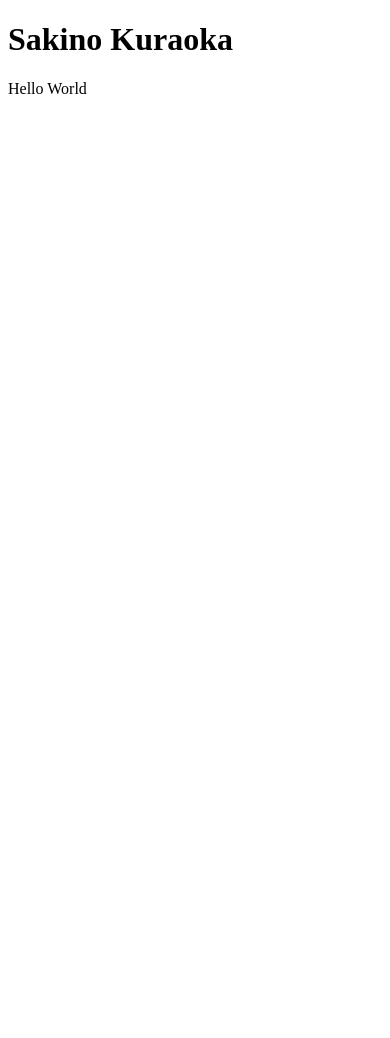
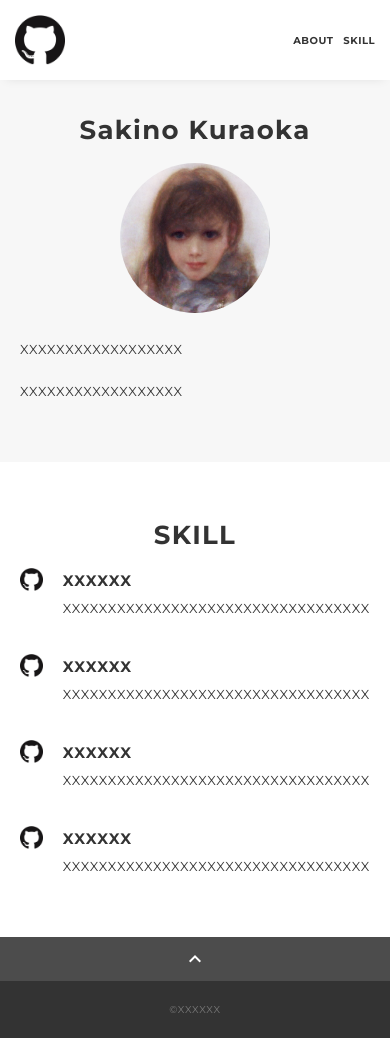
Before and after one commit to sakino0403/portfolio, a plain HTML site: page docs/index.html in a window 390 px wide. Before the commit the page ends 844 px from the top, so only its background shows below. Drawn offline with nearby package versions, Linux system fonts and the light colour scheme.

Commit message:
テンプレート反映

```diff
--- /dev/null
+++ b/docs/css/ress.css
@@ -0,0 +1,283 @@
+/*!
+ * ress.css • v3.0.1
+ * MIT License
+ * github.com/filipelinhares/ress
+ */
+
+/* # =================================================================
+   # Global selectors
+   # ================================================================= */
+
+html {
+  box-sizing: border-box;
+  word-break: normal;
+  -moz-tab-size: 4;
+  tab-size: 4;
+
+  -webkit-text-size-adjust: 100%; /* Prevent adjustments of font size after orientation changes in iOS */
+}
+
+*,
+::before,
+::after {
+  box-sizing: inherit;
+  background-repeat: no-repeat; /* Set `background-repeat: no-repeat` to all elements and pseudo elements */
+}
+
+::before,
+::after {
+  vertical-align: inherit;
+  text-decoration: inherit; /* Inherit text-decoration and vertical align to ::before and ::after pseudo elements */
+}
+
+* {
+  margin: 0;
+  padding: 0; /* Reset `padding` and `margin` of all elements */
+}
+
+/* # =================================================================
+   # General elements
+   # ================================================================= */
+
+hr {
+  overflow: visible; /* Show the overflow in Edge and IE */
+  height: 0; /* Add the correct box sizing in Firefox */
+}
+
+details,
+main {
+  display: block; /* Render the `main` element consistently in IE. */
+}
+
+summary {
+  display: list-item; /* Add the correct display in all browsers */
+}
+
+small {
+  font-size: 80%; /* Set font-size to 80% in `small` elements */
+}
+
+[hidden] {
+  display: none; /* Add the correct display in IE */
+}
+
+abbr[title] {
+  /* Add the correct text decoration in Chrome, Edge, IE, Opera, and Safari */
+  text-decoration: underline;
+  text-decoration: underline dotted;
+  border-bottom: none; /* Remove the bottom border in Chrome 57 */
+}
+
+a {
+  background-color: transparent; /* Remove the gray background on active links in IE 10 */
+}
+
+a:active,
+a:hover {
+  outline-width: 0; /* Remove the outline when hovering in all browsers */
+}
+
+code,
+kbd,
+pre,
+samp {
+  font-family: monospace, monospace; /* Specify the font family of code elements */
+}
+
+pre {
+  font-size: 1em; /* Correct the odd `em` font sizing in all browsers */
+}
+
+b,
+strong {
+  font-weight: bolder; /* Add the correct font weight in Chrome, Edge, and Safari */
+}
+
+/* https://gist.github.com/unruthless/413930 */
+sub,
+sup {
+  position: relative;
+  font-size: 75%;
+  line-height: 0;
+  vertical-align: baseline;
+}
+
+sub {
+  bottom: -.25em;
+}
+
+sup {
+  top: -.5em;
+}
+
+/* # =================================================================
+   # Forms
+   # ================================================================= */
+
+input {
+  border-radius: 0;
+}
+
+/* Replace pointer cursor in disabled elements */
+[disabled] {
+  cursor: default;
+}
+
+[type="number"]::-webkit-inner-spin-button,
+[type="number"]::-webkit-outer-spin-button {
+  height: auto; /* Correct the cursor style of increment and decrement buttons in Chrome */
+}
+
+[type="search"] {
+  outline-offset: -2px; /* Correct the outline style in Safari */
+
+  -webkit-appearance: textfield; /* Correct the odd appearance in Chrome and Safari */
+}
+
+[type="search"]::-webkit-search-decoration {
+  -webkit-appearance: none; /* Remove the inner padding in Chrome and Safari on macOS */
+}
+
+textarea {
+  overflow: auto; /* Internet Explorer 11+ */
+  resize: vertical; /* Specify textarea resizability */
+}
+
+button,
+input,
+optgroup,
+select,
+textarea {
+  font: inherit; /* Specify font inheritance of form elements */
+}
+
+optgroup {
+  font-weight: bold; /* Restore the font weight unset by the previous rule */
+}
+
+button {
+  overflow: visible; /* Address `overflow` set to `hidden` in IE 8/9/10/11 */
+}
+
+button,
+select {
+  text-transform: none; /* Firefox 40+, Internet Explorer 11- */
+}
+
+/* Apply cursor pointer to button elements */
+button,
+[type="button"],
+[type="reset"],
+[type="submit"],
+[role="button"] {
+  cursor: pointer;
+  color: inherit;
+}
+
+/* Remove inner padding and border in Firefox 4+ */
+button::-moz-focus-inner,
+[type="button"]::-moz-focus-inner,
+[type="reset"]::-moz-focus-inner,
+[type="submit"]::-moz-focus-inner {
+  padding: 0;
+  border-style: none;
+}
+
+/* Replace focus style removed in the border reset above */
+button:-moz-focusring,
+[type="button"]::-moz-focus-inner,
+[type="reset"]::-moz-focus-inner,
+[type="submit"]::-moz-focus-inner {
+  outline: 1px dotted ButtonText;
+}
+
+button,
+html [type="button"],
+/* Prevent a WebKit bug where (2) destroys native `audio` and `video`controls in Android 4 */
+[type="reset"],
+[type="submit"] {
+  -webkit-appearance: button; /* Correct the inability to style clickable types in iOS */
+}
+
+/* Remove the default button styling in all browsers */
+button,
+input,
+select,
+textarea {
+  border-style: none;
+  background-color: transparent;
+}
+
+/* Style select like a standard input */
+select {
+  -webkit-appearance: none; /* Chrome 41+ */
+  -moz-appearance: none; /* Firefox 36+ */
+}
+
+select::-ms-expand {
+  display: none; /* Internet Explorer 11+ */
+}
+
+select::-ms-value {
+  color: currentColor; /* Internet Explorer 11+ */
+}
+
+legend {
+  display: table; /* Correct the text wrapping in Edge and IE */
+  max-width: 100%; /* Correct the text wrapping in Edge and IE */
+  max-width: 100%; /* Correct the text wrapping in Edge 18- and IE */
+  white-space: normal; /* Correct the text wrapping in Edge and IE */
+  color: inherit; /* Correct the color inheritance from `fieldset` elements in IE */
+  border: 0; /* Correct `color` not being inherited in IE 8/9/10/11 */
+}
+
+::-webkit-file-upload-button {
+  font: inherit; /* Change font properties to `inherit` in Chrome and Safari */
+  color: inherit;
+  /* Correct the inability to style clickable types in iOS and Safari */
+
+  -webkit-appearance: button;
+}
+
+/* # =================================================================
+   # Specify media element style
+   # ================================================================= */
+
+img {
+  border-style: none; /* Remove border when inside `a` element in IE 8/9/10 */
+}
+
+/* Add the correct vertical alignment in Chrome, Firefox, and Opera */
+progress {
+  vertical-align: baseline;
+}
+
+/* # =================================================================
+   # Accessibility
+   # ================================================================= */
+
+/* Hide content from screens but not screenreaders */
+@media screen {
+  [hidden~="screen"] {
+    display: inherit;
+  }
+  [hidden~="screen"]:not(:active):not(:focus):not(:target) {
+    position: absolute !important;
+    clip: rect(0 0 0 0) !important;
+  }
+}
+
+/* Specify the progress cursor of updating elements */
+[aria-busy="true"] {
+  cursor: progress;
+}
+
+/* Specify the pointer cursor of trigger elements */
+[aria-controls] {
+  cursor: pointer;
+}
+
+/* Specify the unstyled cursor of disabled, not-editable, or otherwise inoperable elements */
+[aria-disabled] {
+  cursor: default;
+}
--- /dev/null
+++ b/docs/css/style.css
@@ -0,0 +1,311 @@
+body {
+  font-family: "Montserrat","Helvetica Neue",Arial,"Hiragino Kaku Gothic ProN","Hiragino Sans",Meiryo,sans-serif;
+  font-size: 14px;
+  line-height: 1.8;
+  letter-spacing: .8px;
+  color: #333;
+}
+
+a {
+  transition: opacity .3s;
+  text-decoration: none;
+  color: #1ca9e3;
+}
+
+img {
+  max-width: 100%;
+  height: auto;
+  vertical-align: bottom;
+  border-style: none;
+}
+
+ul,
+li {
+  list-style: none;
+}
+
+.pc-only {
+  display: block;
+}
+
+.sp-only {
+  display: none;
+}
+
+.wrapper {
+  padding-top: 73px;
+}
+
+.section {
+  padding: 90px 0;
+}
+
+.section:nth-of-type(odd) {
+  background-color: #f7f7f7;
+}
+
+.inner {
+  max-width: 1340px;
+  margin: 0 auto;
+  padding: 0 40px;
+}
+
+.title {
+  font-size: 34px;
+  font-weight: bold;
+  line-height: 1;
+  margin-bottom: 40px;
+  text-align: center;
+  letter-spacing: .05em;
+  color: #333;
+}
+
+.lead {
+  margin-bottom: 30px;
+}
+
+/*--- header ---*/
+.header {
+  position: fixed;
+  top: 0;
+  z-index: 1;
+  width: 100%;
+  background-color: #fff;
+  box-shadow: 0 5px 10px -6px rgba(0,0,0,.1);
+}
+
+.header .inner {
+  display: flex;
+  align-items: center;
+  justify-content: space-between;
+  padding: 20px 40px;
+}
+
+.header-logo {
+  font-size: 20px;
+  font-weight: bold;
+  line-height: 1.2;
+  margin-right: 20px;
+  letter-spacing: .05em;
+}
+
+.header-logo a {
+  color: #333;
+}
+
+.header-banner {
+  width: 50px;
+}
+.header-nav-list {
+  display: flex;
+  justify-content: space-between;
+}
+
+.header-nav-item:not(:last-child) {
+  margin-right: 20px;
+}
+
+.header-nav-item a {
+  position: relative;
+  font-size: 13px;
+  font-weight: bold;
+  display: inline-block;
+  padding: 5px 0;
+  transition: .3s;
+  letter-spacing: .05em;
+  color: #333;
+}
+.header-nav-item a:after {
+  position: absolute;
+  bottom: 0;
+  left: 50%;
+  width: 0;
+  height: 3px;
+  content: "";
+  transition: .3s;
+  -webkit-transform: translateX(-50%);
+  transform: translateX(-50%);
+  background-color: #333;
+}
+
+.header-nav-item a:hover:after {
+  width: 100%;
+}
+
+/*--- about ---*/
+.profile {
+  display: flex;
+  flex-wrap: wrap;
+  max-width: 800px;
+  margin: 0 auto;
+}
+.profile-img {
+  width: 20%;
+  margin-right: 30px;
+  border-radius: 50%;
+}
+.profile-img img {
+  border-radius: 50%;
+}
+.profile-body {
+  flex: 1;
+}
+.profile-body p:not(:last-child) {
+  margin-bottom: 30px;
+}
+
+/*--- skill ---*/
+.skill-list {
+  display: flex;
+  flex-wrap: wrap;
+  justify-content: space-between;
+  margin-bottom: -50px;
+}
+
+.skill-item {
+  display: flex;
+  align-items: flex-start;
+  justify-content: space-between;
+  width: 48%;
+  margin-bottom: 50px;
+}
+
+.skill-img {
+  width: 60px;
+  height: auto;
+  margin-right: 20px;
+}
+
+.skill-body {
+  flex: 1;
+}
+
+.skill-name {
+  margin-bottom: 3px;
+}
+
+/*--- contact ---*/
+.contact {
+  text-align: center;
+}
+
+.contact-item:not(:last-child) {
+  margin-right: 10px;
+}
+
+.contact-icon {
+  width: 50px;
+}
+
+/*--- page-top ---*/
+.page-top {
+  font-weight: bold;
+  padding: 10px;
+  cursor: pointer;
+  text-align: center;
+  background-color: #4c4c4c;
+}
+
+.page-top .material-icons-outlined {
+  vertical-align: bottom;
+  color: #fff;
+}
+
+/*--- footer ---*/
+.footer {
+  padding: 30px;
+  background-color: #333;
+}
+
+.copyright {
+  font-size: 10px;
+  text-align: center;
+  color: #797979;
+}
+
+
+/* --- media Queries 767 ---*/
+@media screen and (max-width: 767px) {
+  body {
+    font-size: 13px;
+    line-height: 1.7;
+  }
+
+  .pc-only {
+    display: none;
+  }
+
+  .sp-only {
+    display: block;
+  }
+
+  .title {
+    font-size: 26px;
+    margin-bottom: 20px;
+  }
+
+  .wrapper {
+    padding-top: 57px;
+  }
+
+  .section {
+    padding: 60px 0;
+  }
+
+  .inner {
+    padding: 0 20px;
+  }
+
+  .header .inner {
+    padding: 15px;
+  }
+
+  .header-logo {
+    font-size: 15px;
+    margin-right: 15px;
+  }
+
+  .header-nav-item:not(:last-child) {
+    margin-right: 10px;
+  }
+
+  .header-nav-item a {
+    font-size: 10px;
+  }
+
+  .header-nav-item a:after {
+    display: none;
+  }
+
+  .profile {
+    display: block;
+  }
+  .profile-img {
+    width: 150px;
+    margin: 0 auto;
+    margin-bottom: 25px;
+  }
+
+  .profile-body p:not(:last-child) {
+    margin-bottom: 20px;
+  }
+
+  .skill-list {
+    display: block;
+    margin-bottom: 0;
+  }
+
+  .skill-item {
+    width: 100%;
+    margin-bottom: 35px;
+  }
+
+  .skill-item:last-child {
+    margin-bottom: 0;
+  }
+
+  .footer {
+    padding: 20px;
+  }
+
+}
--- a/docs/index.html
+++ b/docs/index.html
@@ -1,11 +1,117 @@
 <!DOCTYPE html>
 <html>
 <head>
-<meta charset="UTF-8">
-<title>My Portfolio</title>
+<meta charset="utf-8" />
+<meta name="viewport"
+	content="width=device-width,initial-scale=1.0,user-scalable=no" />
+<meta property="og:type" content="website" />
+<meta property="og:title" content="XXXXXX's portfolio" />
+<!-- <meta property="og:url" content="dummyurl" /> -->
+<meta property="og:description" content="XXXXXXの自己紹介サイトです。" />
+<meta property="og:image" content="img/ogp.png" />
+<meta name="description" content="XXXXXXの自己紹介サイトです。" />
+<title>XXXXXX ポートフォリオ</title>
+<link rel="preconnect" href="https://fonts.gstatic.com" />
+<link
+	href="https://fonts.googleapis.com/css2?family=Montserrat:wght@400;700&display=swap"
+	rel="stylesheet" />
+<link
+	href="https://fonts.googleapis.com/css?family=Material+Icons+Outlined"
+	rel="stylesheet" />
+<link href="css/ress.css" media="all" rel="stylesheet" type="text/css" />
+<link href="css/style.css" media="all" rel="stylesheet" type="text/css" />
+<!-- <link rel="shortcut icon" href="img/favicon.ico" /> -->
+<!-- <link rel="canonical" href="dummyurl" /> -->
 </head>
+
 <body>
-	<h1>Sakino Kuraoka</h1>
-	<p>Hello World</p>
+	<div class="wrapper">
+		<header class="header">
+			<div class="inner">
+				<h1 class="header-logo">
+					<a href="#"><img class="header-banner" src="img/github.png"
+						alt="ロゴマーク" /> </a>
+				</h1>
+				<nav class="header-nav">
+					<ul class="header-nav-list">
+						<li class="header-nav-item"><a href="#about">ABOUT</a></li>
+						<li class="header-nav-item"><a href="#skill">SKILL</a></li>
+					</ul>
+				</nav>
+			</div>
+		</header>
+
+		<main class="content">
+			<section class="about section" id="about">
+				<div class="inner">
+					<h2 class="title">Sakino Kuraoka</h2>
+					<div class="profile">
+						<p class="profile-img">
+							<img src="img/profile.png" alt="自画像" />
+						</p>
+						<div class="profile-body">
+							<p>XXXXXXXXXXXXXXXXXX</p>
+							<p>XXXXXXXXXXXXXXXXXX</p>
+						</div>
+					</div>
+				</div>
+			</section>
+
+			<section class="skill section" id="skill">
+				<div class="inner">
+					<h2 class="title">SKILL</h2>
+					<div class="skill-list">
+						<div class="skill-item">
+							<p class="skill-img">
+								<img src="img/github.png" alt="logo" />
+							</p>
+							<div class="skill-body">
+								<h3 class="skill-name">XXXXXX</h3>
+								<p class="skill-text">XXXXXXXXXXXXXXXXXXXXXXXXXXXXXXXXXX</p>
+							</div>
+						</div>
+						<div class="skill-item">
+							<p class="skill-img">
+								<img src="img/github.png" alt="logo" />
+							</p>
+							<div class="skill-body">
+								<h3 class="skill-name">XXXXXX</h3>
+								<p class="skill-text">XXXXXXXXXXXXXXXXXXXXXXXXXXXXXXXXXX</p>
+							</div>
+						</div>
+						<div class="skill-item">
+							<p class="skill-img">
+								<img src="img/github.png" alt="logo" />
+							</p>
+							<div class="skill-body">
+								<h3 class="skill-name">XXXXXX</h3>
+								<p class="skill-text">XXXXXXXXXXXXXXXXXXXXXXXXXXXXXXXXXX</p>
+							</div>
+						</div>
+						<div class="skill-item">
+							<p class="skill-img">
+								<img src="img/github.png" alt="logo" />
+							</p>
+							<div class="skill-body">
+								<h3 class="skill-name">XXXXXX</h3>
+								<p class="skill-text">XXXXXXXXXXXXXXXXXXXXXXXXXXXXXXXXXX</p>
+							</div>
+						</div>
+					</div>
+				</div>
+			</section>
+
+			<div class="page-top" id="js-page-top">
+				<span class="material-icons-outlined">expand_less</span>
+			</div>
+
+			<footer class="footer">
+				<div class="copyright">&copy;XXXXXX</div>
+			</footer>
+		</main>
+	</div>
+	<script
+		src="https://ajax.googleapis.com/ajax/libs/jquery/3.5.1/jquery.min.js"></script>
+	<script src="js/script.js"></script>
 </body>
 </html>
--- /dev/null
+++ b/docs/js/script.js
@@ -0,0 +1,20 @@
+$(function () {
+
+  //ページ内スクロール
+  var navHeight = $(".header").outerHeight();
+
+  $('a[href^="#"]').on("click", function () {
+    var href = $(this).attr("href");
+    var target = $(href == "#" || href == "" ? "html" : href);
+    var position = target.offset().top - navHeight;
+    $("html, body").animate({ scrollTop: position, }, 300, "swing");
+    return false;
+  });
+
+  //ページトップ
+  $("#js-page-top").on("click", function () {
+    $("body,html").animate({ scrollTop: 0, }, 300);
+    return false;
+  });
+
+});
```
Also changed, not shown: docs/img/github.png (added), docs/img/ogp.png (added), docs/img/profile.png (added).
